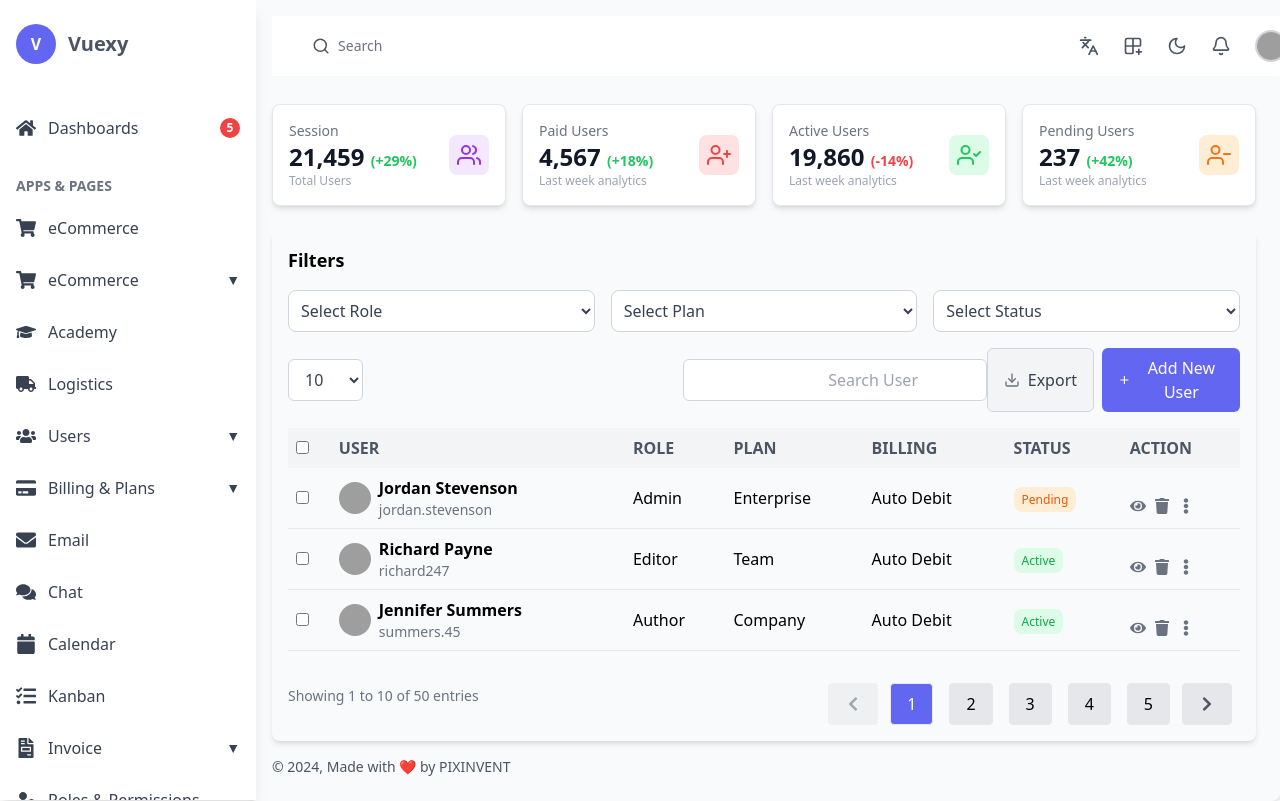
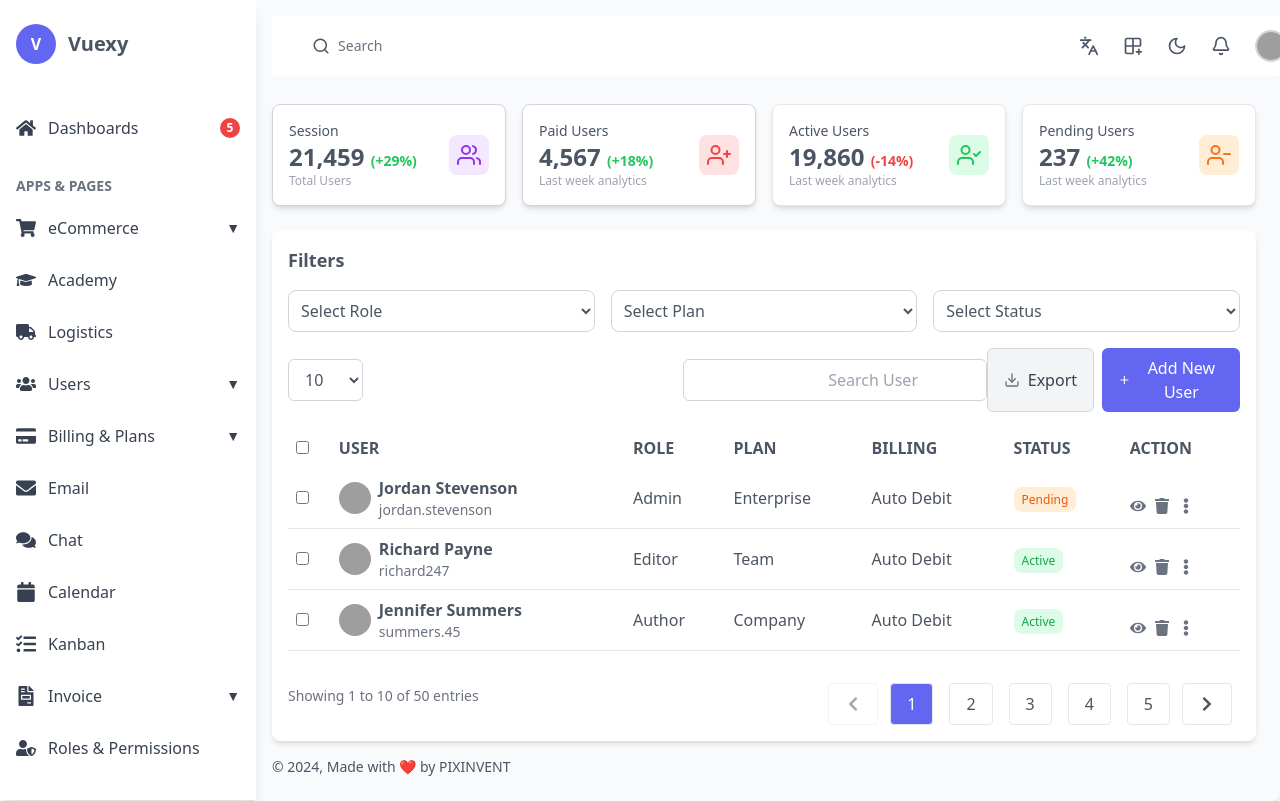
Before and after one commit to xnafi/dashboard, a React (Vite) app: page /user-list in a window 1280 px wide. Built offline with nearby package versions, Linux system fonts and the light colour scheme; grey boxes are pictures that could not be loaded.

Commit message:
Ecommerce user list dark mode

```diff
--- a/src/components/SideBar/SideBar.tsx
+++ b/src/components/SideBar/SideBar.tsx
@@ -59,11 +59,7 @@ export default function Sidebar() {
           Apps & Pages
         </div>
         <ul className="mt-2 space-y-1 dark:text-white">
-          <SidebarItem
-            to="/ecommerce"
-            icon={<FaShoppingCart />}
-            label="eCommerce"
-          />
+
           {/* Users Dropdown */}
           <SidebarDropdown
             isOpen={userMenuOpen}
--- a/src/pages/User/UserList.tsx
+++ b/src/pages/User/UserList.tsx
@@ -58,10 +58,10 @@ const UserList = () => {
       {/* Analytics Cards */}
       <div className="grid grid-cols-4 gap-4 mb-6">
       {/* Session Card */}
-      <div className="bg-white dark:bg-gray-800 p-4 rounded-lg shadow-md flex justify-between items-center border border-gray-200 dark:border-gray-700">
+      <div className="bg-white div-dark div-text p-4 rounded-lg shadow-md flex justify-between items-center border border-gray-200 border-dark">
         <div>
-          <p className="text-sm text-gray-500 dark:text-gray-400">Session</p>
-          <p className="text-2xl font-semibold text-gray-900 dark:text-white">
+          <p className="text-sm text-gray-500 div-text">Session</p>
+          <p className="text-2xl font-semibold text-gray-900 div-text">
             21,459 <span className="text-green-500 text-sm">(+29%)</span>
           </p>
           <p className="text-xs text-gray-400">Total Users</p>
@@ -72,10 +72,10 @@ const UserList = () => {
       </div>
 
       {/* Paid Users Card */}
-      <div className="bg-white dark:bg-gray-800 p-4 rounded-lg shadow-md flex justify-between items-center border border-gray-200 dark:border-gray-700">
+      <div className="bg-white border-dark div-dark div-text p-4 rounded-lg shadow-md flex justify-between items-center border border-gray-200 ">
         <div>
-          <p className="text-sm text-gray-500 dark:text-gray-400">Paid Users</p>
-          <p className="text-2xl font-semibold text-gray-900 dark:text-white">
+          <p className="text-sm text-gray-500 div-text">Paid Users</p>
+          <p className="text-2xl font-semibold text-gray-900 div-text">
             4,567 <span className="text-green-500 text-sm">(+18%)</span>
           </p>
           <p className="text-xs text-gray-400">Last week analytics</p>
@@ -86,10 +86,10 @@ const UserList = () => {
       </div>
 
       {/* Active Users Card */}
-      <div className="bg-white dark:bg-gray-800 p-4 rounded-lg shadow-md flex justify-between items-center border border-gray-200 dark:border-gray-700">
+      <div className="bg-white div-dark div-text p-4 rounded-lg shadow-md flex justify-between items-center border border-gray-200 dark:border-gray-700">
         <div>
-          <p className="text-sm text-gray-500 dark:text-gray-400">Active Users</p>
-          <p className="text-2xl font-semibold text-gray-900 dark:text-white">
+          <p className="text-sm text-gray-500 div-text">Active Users</p>
+          <p className="text-2xl font-semibold text-gray-900 div-text">
             19,860 <span className="text-red-500 text-sm">(-14%)</span>
           </p>
           <p className="text-xs text-gray-400">Last week analytics</p>
@@ -100,10 +100,10 @@ const UserList = () => {
       </div>
 
       {/* Pending Users Card */}
-      <div className="bg-white dark:bg-gray-800 p-4 rounded-lg shadow-md flex justify-between items-center border border-gray-200 dark:border-gray-700">
+      <div className="bg-white div-dark div-text p-4 rounded-lg shadow-md flex justify-between items-center border border-gray-200 dark:border-gray-700">
         <div>
-          <p className="text-sm text-gray-500 dark:text-gray-400">Pending Users</p>
-          <p className="text-2xl font-semibold text-gray-900 dark:text-white">
+          <p className="text-sm text-gray-500 div-text">Pending Users</p>
+          <p className="text-2xl font-semibold text-gray-900 div-text">
             237 <span className="text-green-500 text-sm">(+42%)</span>
           </p>
           <p className="text-xs text-gray-400">Last week analytics</p>
@@ -115,18 +115,18 @@ const UserList = () => {
     </div>
 
       {/* Filters Section */}
-      <div className="dark:bg-gray-800 dark:text-gray-300 p-4 rounded-lg shadow-md">
+      <div className="div-dark div-text  p-4 rounded-lg shadow-md">
       <div>
-      <h2 className="mb-4 text-lg font-semibold">Filters</h2>
+      <h2 className="mb-4 text-lg font-semibold div-text">Filters</h2>
       <div className="grid grid-cols-3 gap-4 mb-4">
 
-        <select className="border border-gray-300 dark:border-gray-700 rounded-lg p-2 text-gray-700 dark:text-gray-300 bg-white dark:bg-gray-800 w-full">
+        <select className="border border-dark  rounded-lg p-2 text-gray-700  bg-white div-dark div-text w-full">
           <option>Select Role</option>
         </select>
-        <select className="border border-gray-300 dark:border-gray-700 rounded-lg p-2 text-gray-700 dark:text-gray-300 bg-white dark:bg-gray-800 w-full">
+        <select className="border border-dark  rounded-lg p-2 text-gray-700  bg-white div-dark div-text w-full">
           <option>Select Plan</option>
         </select>
-        <select className="border border-gray-300 dark:border-gray-700 rounded-lg p-2 text-gray-700 dark:text-gray-300 bg-white dark:bg-gray-800 w-full">
+        <select className="border border-dark  rounded-lg p-2 text-gray-700  bg-white div-dark div-text w-full">
           <option>Select Status</option>
         </select>
       </div>
@@ -135,7 +135,7 @@ const UserList = () => {
       {/* Search and Actions */}
       <div className="flex justify-between items-center mb-4">
         {/* Entries Dropdown */}
-        <select className="border border-gray-300 dark:border-gray-700 rounded-md px-3 py-2 text-gray-700 dark:text-gray-300 bg-white dark:bg-gray-800 w-20">
+        <select className="border border-dark  rounded-md px-3 py-2 text-gray-700  bg-white div-dark div-text w-20">
           <option>10</option>
           <option>25</option>
           <option>50</option>
@@ -145,12 +145,12 @@ const UserList = () => {
         <input
           type="text"
           placeholder="Search User"
-          className="border ml-80 pl-36 border-gray-300 dark:border-gray-700 rounded-md px-4 py-2 text-gray-700 dark:text-gray-300 bg-white dark:bg-gray-800 w-1/3"
+          className="border ml-80 pl-36 border-dark  rounded-md px-4 py-2 text-gray-700  bg-white div-dark div-text w-1/3"
         />
 
         {/* Buttons */}
         <div className="flex gap-2">
-          <button className="flex items-center gap-2 border border-gray-300 dark:border-gray-700 rounded-md px-4 py-2 text-gray-700 dark:text-gray-300 bg-gray-100 dark:bg-gray-700">
+          <button className="flex items-center gap-2 border border-dark  rounded-md px-4 py-2 text-gray-700  bg-gray-100 dark:bg-gray-700">
             <FiDownload className="text-gray-500" />
             Export
           </button>
@@ -168,7 +168,7 @@ const UserList = () => {
       <div className="overflow-x-auto">
         <table className="min-w-full border-collapse">
           <thead>
-            <tr className="bg-gray-100 dark:bg-gray-800 text-gray-600 dark:text-gray-300 text-left">
+            <tr className="bg-gray-100 div-dark div-text text-gray-600  text-left">
               <th className="p-2"><input type="checkbox" /></th>
               <th className="p-2">USER</th>
               <th className="p-2">ROLE</th>
@@ -210,7 +210,7 @@ const UserList = () => {
       {/* Add User Modal */}
       {isModalOpen && (
   <div className="fixed inset-0 flex justify-end bg-black bg-opacity-50 z-50">
-    <div className="bg-white dark:bg-gray-800 w-80 h-full p-6 shadow-lg transform transition-transform duration-300 ease-in-out translate-x-0">
+    <div className="bg-white div-dark div-text w-80 h-full p-6 shadow-lg transform transition-transform duration-300 ease-in-out translate-x-0">
       <button
         onClick={() => setIsModalOpen(false)}
         className="absolute top-3 right-3 text-gray-500 hover:text-gray-700"
@@ -219,35 +219,35 @@ const UserList = () => {
       </button>
       <h2 className="text-xl font-semibold mb-4">Add New User</h2>
       <div className="space-y-4">
-        <input className="w-full p-1 border rounded dark:bg-gray-800 dark:text-gray-300 dark:border-gray-500" type="text" placeholder="Full Name" />
-        <input className="w-full p-1 border rounded dark:bg-gray-800 dark:text-gray-300 dark:border-gray-500" type="text" placeholder="Username" />
-        <input className="w-full p-1 border rounded dark:bg-gray-800 dark:text-gray-300 dark:border-gray-500" type="email" placeholder="Email" />
-        <input className="w-full p-1 border rounded dark:bg-gray-800 dark:text-gray-300 dark:border-gray-500" type="text" placeholder="Company" />
+        <input className="w-full p-1 border rounded div-dark div-text  dark:border-gray-500" type="text" placeholder="Full Name" />
+        <input className="w-full p-1 border rounded div-dark div-text  dark:border-gray-500" type="text" placeholder="Username" />
+        <input className="w-full p-1 border rounded div-dark div-text  dark:border-gray-500" type="email" placeholder="Email" />
+        <input className="w-full p-1 border rounded div-dark div-text  dark:border-gray-500" type="text" placeholder="Company" />
 
-        <select className="w-full p-1 border rounded dark:bg-gray-800 dark:text-gray-300 dark:border-gray-500">
+        <select className="w-full p-1 border rounded div-dark div-text  dark:border-gray-500">
           <option>Select Country</option>
           <option>USA</option>
           <option>UK</option>
           <option>Canada</option>
         </select>
 
-        <input className="w-full p-1 border rounded dark:bg-gray-800 dark:text-gray-300 dark:border-gray-500" type="text" placeholder="Contact" />
+        <input className="w-full p-1 border rounded div-dark div-text  dark:border-gray-500" type="text" placeholder="Contact" />
 
-        <select className="w-full p-1 border rounded dark:bg-gray-800 dark:text-gray-300 dark:border-gray-500">
+        <select className="w-full p-1 border rounded div-dark div-text  dark:border-gray-500">
           <option>Select Role</option>
           <option>Admin</option>
           <option>Editor</option>
           <option>Author</option>
         </select>
 
-        <select className="w-full p-1 border rounded dark:bg-gray-800 dark:text-gray-300 dark:border-gray-500">
+        <select className="w-full p-1 border rounded div-dark div-text  dark:border-gray-500">
           <option>Select Plan</option>
           <option>Basic</option>
           <option>Premium</option>
           <option>Enterprise</option>
         </select>
 
-        <select className="w-full p-1 border rounded dark:bg-gray-800 dark:text-gray-300 dark:border-gray-500">
+        <select className="w-full p-1 border rounded div-dark div-text  dark:border-gray-500">
           <option>Select Status</option>
           <option>Active</option>
           <option>Inactive</option>
@@ -273,7 +273,7 @@ const UserList = () => {
   <button
     onClick={() => handlePageChange(currentPage - 1)}
     disabled={currentPage === 1}
-    className={`px-4 py-2 border rounded bg-gray-200 dark:bg-gray-800 dark:text-gray-200 dark:border-gray-500 flex items-center gap-2
+    className={`px-4 py-2 border rounded bg-gray-200 div-dark div-text dark:text-gray-200 dark:border-gray-500 flex items-center gap-2
     ${currentPage === 1 ? "opacity-50 cursor-not-allowed" : "hover:bg-gray-600 dark:hover:bg-gray-400 transition"}`}
   >
     <FaChevronLeft className="text-gray-600" />
@@ -287,7 +287,7 @@ const UserList = () => {
       className={`px-4 py-2 border rounded mx-1 dark:border-gray-500 transition ${
         currentPage === page
           ? "bg-indigo-500 text-white dark:bg-indigo-300"
-          : "bg-gray-200 dark:bg-gray-800 dark:text-gray-200 hover:bg-indigo-500 dark:hover:bg-indigo-300"
+          : "bg-gray-200 div-dark div-text dark:text-gray-200 hover:bg-indigo-500 dark:hover:bg-indigo-300"
       }`}
     >
       {page}
@@ -298,7 +298,7 @@ const UserList = () => {
   <button
     onClick={() => handlePageChange(currentPage + 1)}
     disabled={currentPage === totalPages}
-    className={`px-4 py-2 border rounded bg-gray-200 dark:bg-gray-800 dark:text-gray-200 dark:border-gray-500 flex items-center gap-2
+    className={`px-4 py-2 border rounded bg-gray-200 div-dark div-text dark:text-gray-200 dark:border-gray-500 flex items-center gap-2
     ${currentPage === totalPages ? "opacity-50 cursor-not-allowed" : "hover:bg-gray-600 dark:hover:bg-gray-400 transition"}`}
   >
     <FaChevronRight className="text-gray-600" />
--- a/src/pages/eCommerce/ECommerceCustomerAddress.tsx
+++ b/src/pages/eCommerce/ECommerceCustomerAddress.tsx
@@ -298,7 +298,7 @@ const ECommerceCustomerAddress = () => {
           <button className="text-gray-500 hover:text-blue-700">
             <FaEdit />
           </button>
-          <button className="text-gray-500 hover:text-red-700">
+          <button className="text-gray-500 hover:text-red-700 dark:hover:text-red-700">
             <FaTrash />
           </button>
           <button className="text-gray-500 hover:text-gray-700">
```
